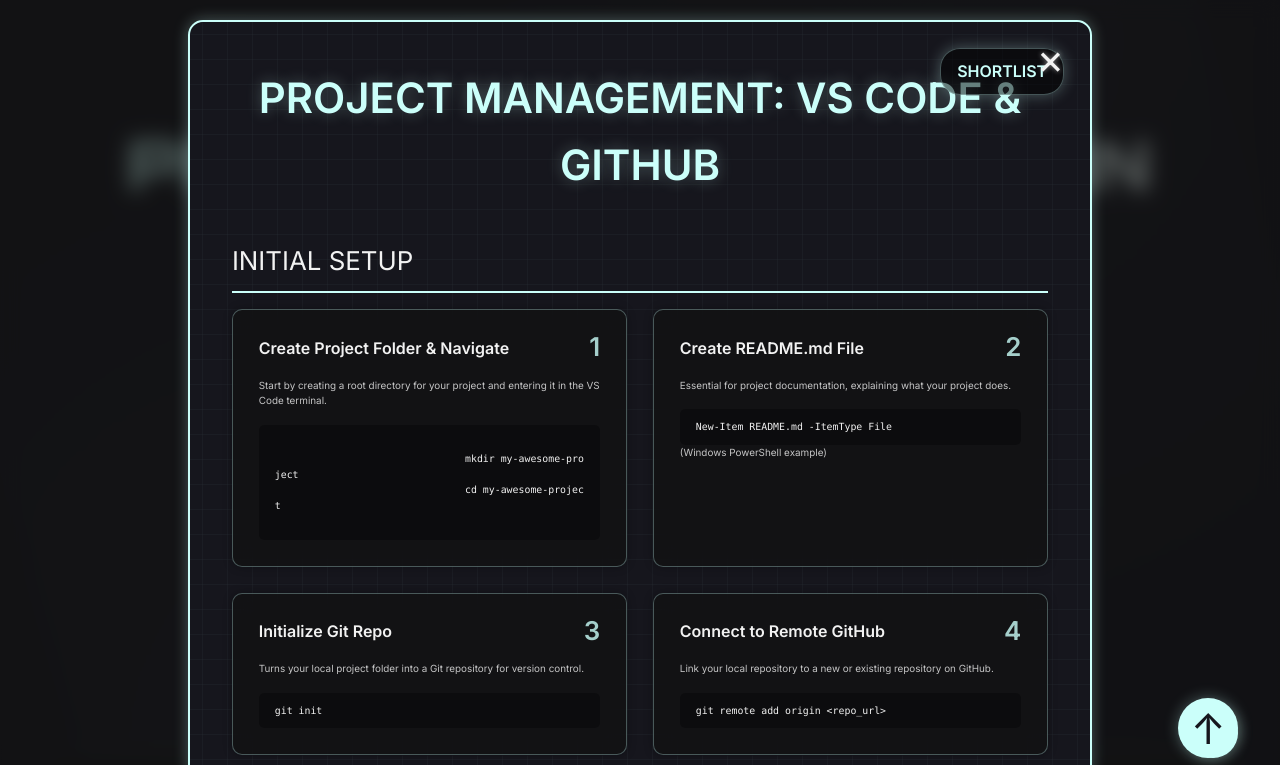
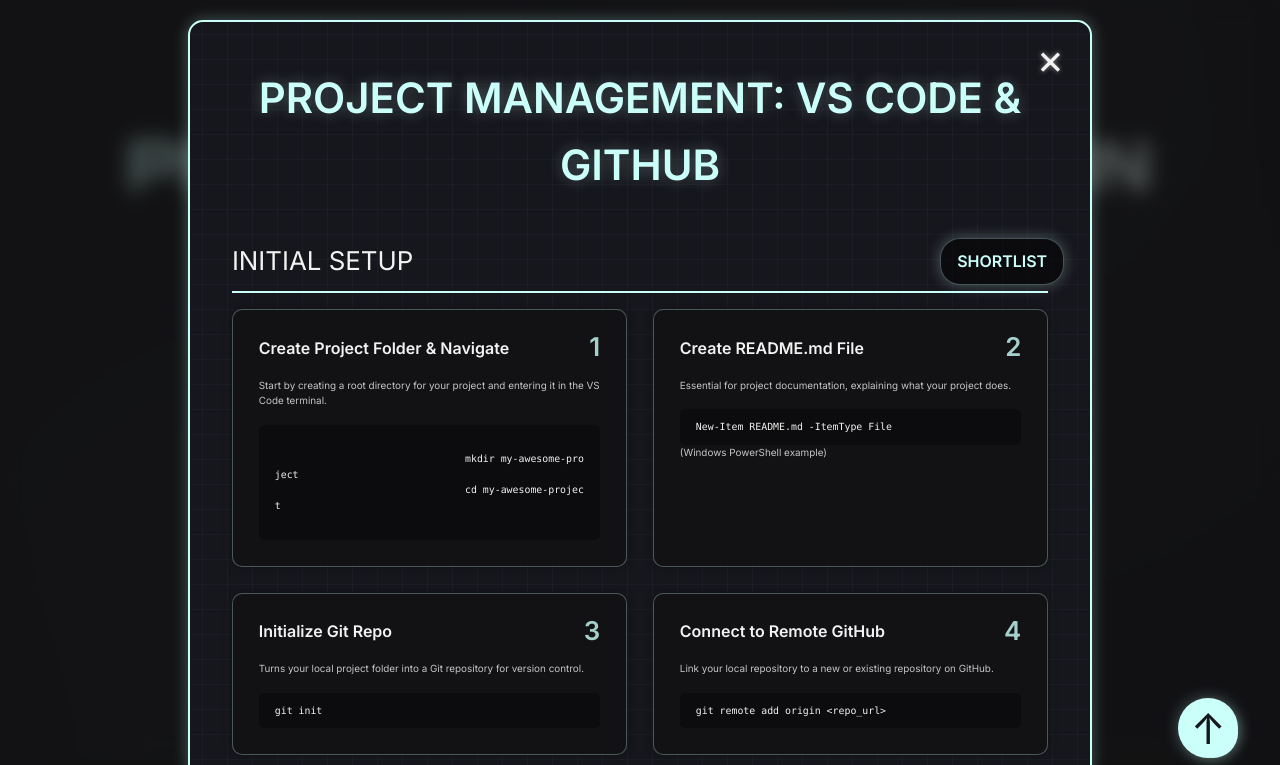
Before and after one commit to Eonflexx/project_management, a plain HTML site: page index.html in a window 1280 px wide. Both pictures are taken after a click on the button "Open Git Guide". Shown: the top 765 px of the page. Drawn offline with nearby package versions, Linux system fonts and the light colour scheme.

Commit message:
modified: index.html added margin-top to short-list button

```diff
--- a/index.html
+++ b/index.html
@@ -419,6 +419,7 @@
             padding: var(--spacing-xs) var(--spacing-sm);
             /* Using new variable */
             border-radius: 20px;
+            margin-top: 190px;
             text-transform: uppercase;
             font-weight: bold;
             cursor: pointer;
```
